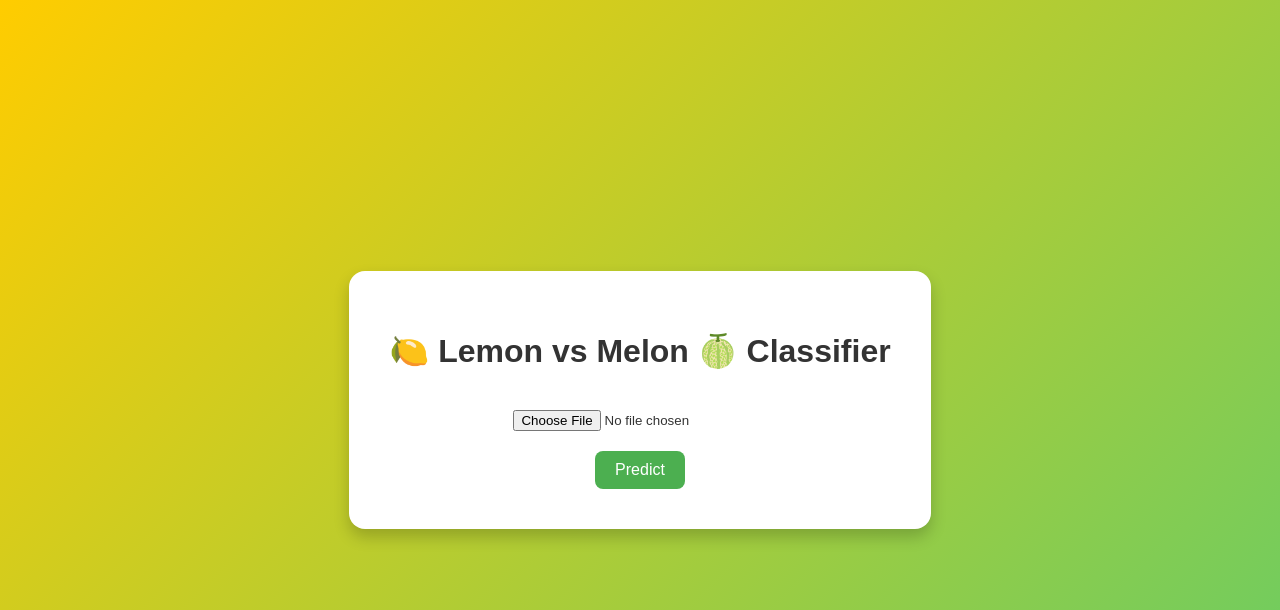
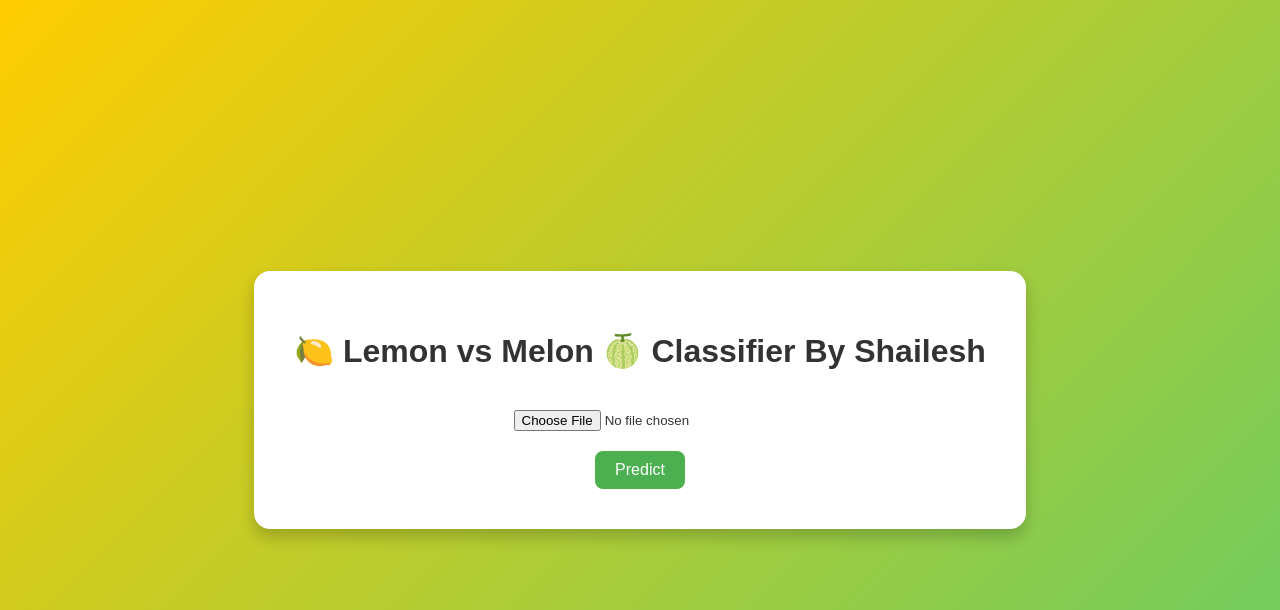
Before and after one commit to shailooz/WebApp, a Flask app: page / in a window 1280 px wide. Shown: the top 610 px of the page. Run offline with Flask 3, Linux system fonts and the light colour scheme.

Commit message:
Update index.html

```diff
--- a/templates/index.html
+++ b/templates/index.html
@@ -47,7 +47,7 @@
 </head>
 <body>
     <div class="container">
-        <h1>🍋 Lemon vs Melon 🍈 Classifier</h1>
+        <h1>🍋 Lemon vs Melon 🍈 Classifier By Shailesh</h1>
         <form action="/" method="post" enctype="multipart/form-data">
             <input type="file" name="file" accept="image/*" required>
             <br>
```
